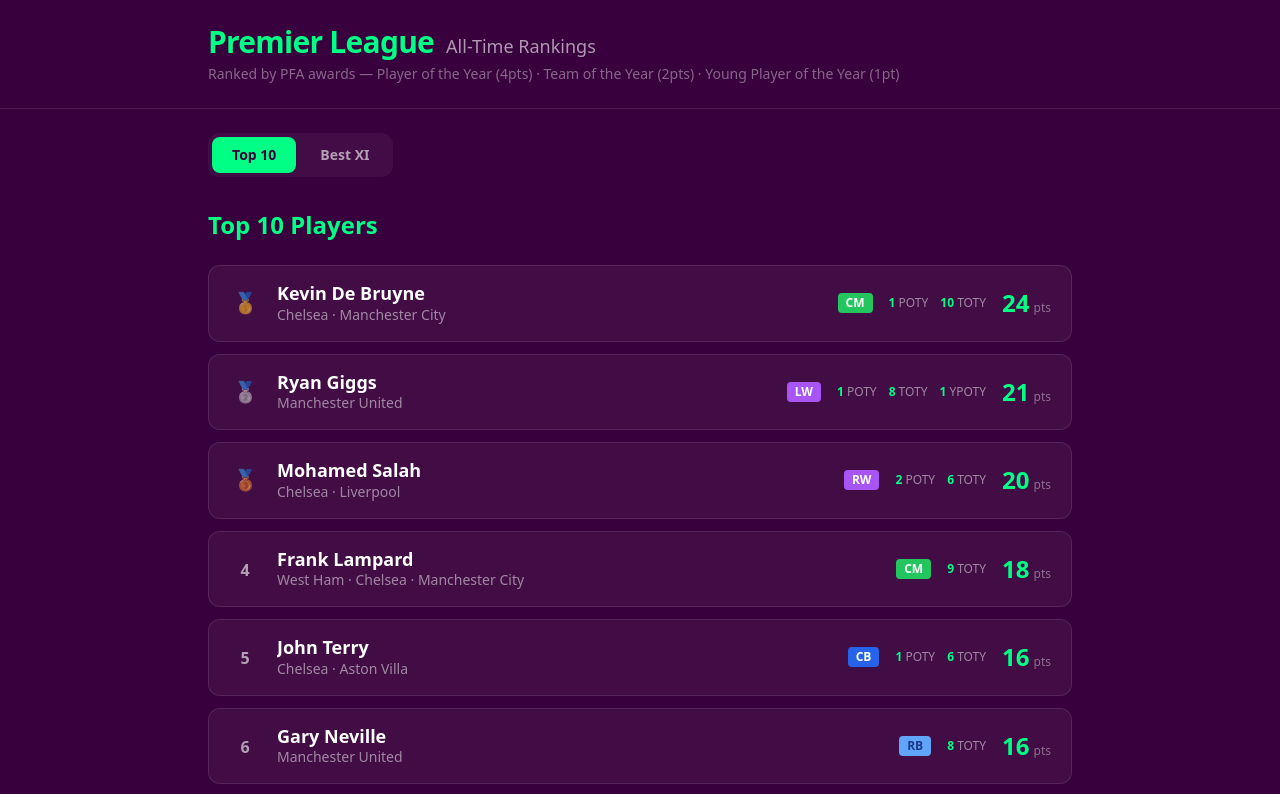
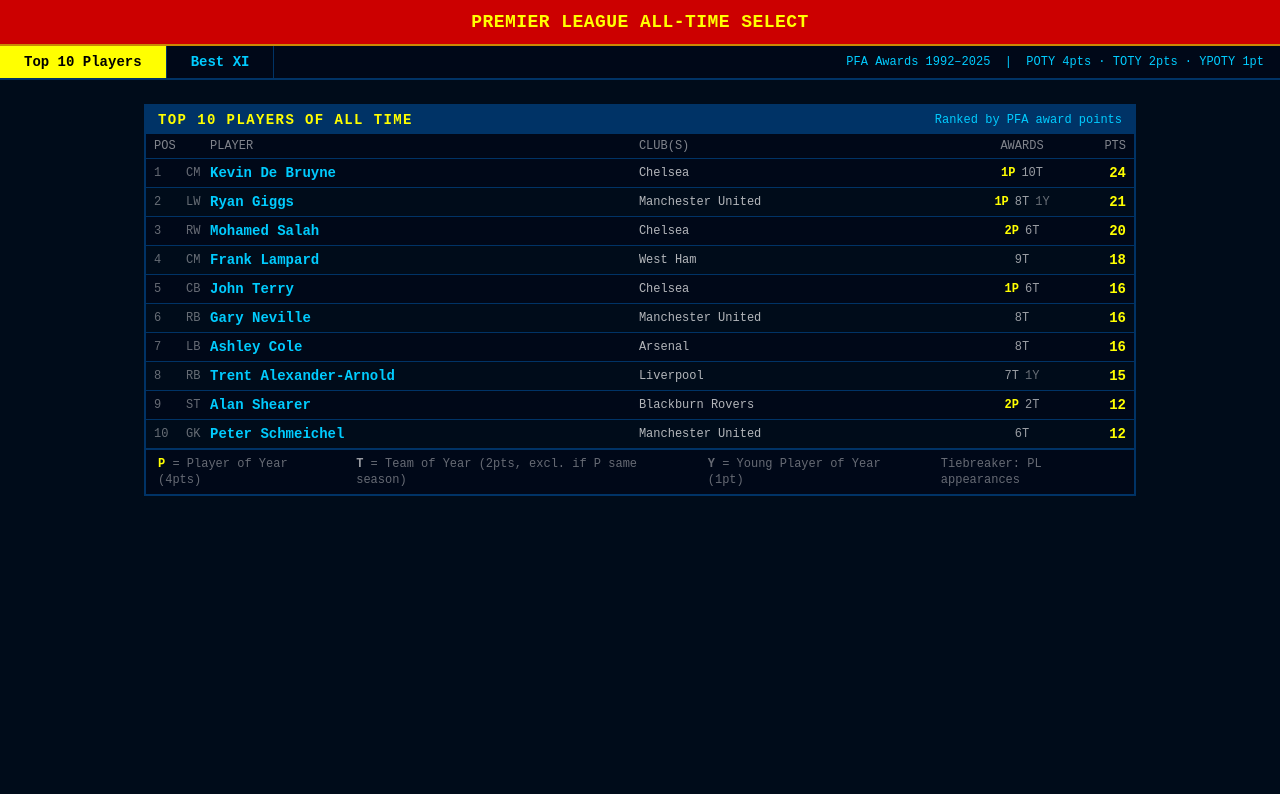
Before and after one commit to ralphcollett/best-of-prem, a React (Vite) app: page / in a window 1280 px wide. Shown: the top 794 px of the page. Built offline with nearby package versions, Linux system fonts and the light colour scheme.

Commit message:
Retro style.

```diff
--- a/src/App.tsx
+++ b/src/App.tsx
@@ -16,52 +16,42 @@
   const xi = useMemo(() => selectBestXI(ranked, formation), [ranked, formation]);
 
   return (
-    <div className="min-h-screen bg-pl-purple text-white">
-      {/* Header */}
-      <header className="border-b border-white/10">
-        <div className="max-w-4xl mx-auto px-4 py-6">
-          <div className="flex items-baseline gap-3">
-            <span className="text-pl-green text-3xl font-black tracking-tight">Premier League</span>
-            <span className="text-white/60 text-lg">All-Time Rankings</span>
+    <div className="min-h-screen bg-cm-bg font-mono text-white">
+      {/* Title bar */}
+      <div className="bg-cm-red border-b-2 border-yellow-600 px-4 py-2">
+        <h1 className="text-cm-yellow font-bold text-lg uppercase tracking-wide text-center">
+          Premier League All-Time Select
+        </h1>
       </div>
-          <p className="text-white/40 text-sm mt-1">
-            Ranked by PFA awards — Player of the Year (4pts) · Team of the Year (2pts) · Young Player of the Year (1pt)
-          </p>
-        </div>
-      </header>
 
-      {/* Tabs */}
-      <div className="max-w-4xl mx-auto px-4 mt-6">
-        <div className="flex gap-1 bg-white/5 rounded-xl p-1 w-fit">
-          {(['leaderboard', 'xi'] as Tab[]).map((t) => (
+      {/* Tab bar */}
+      <div className="bg-cm-panel border-b-2 border-cm-border flex">
+        {([['leaderboard', 'Top 10 Players'], ['xi', 'Best XI']] as [Tab, string][]).map(([t, label]) => (
           <button
             key={t}
             onClick={() => setTab(t)}
-              className={`px-5 py-2 rounded-lg text-sm font-semibold transition-all ${
+            className={`px-6 py-1.5 text-sm font-bold border-r border-cm-border transition-none ${
               tab === t
-                  ? 'bg-pl-green text-pl-purple shadow'
-                  : 'text-white/60 hover:text-white'
+                ? 'bg-cm-yellow text-black'
+                : 'text-cm-cyan hover:bg-cm-border'
             }`}
           >
-              {t === 'leaderboard' ? 'Top 10' : 'Best XI'}
+            {label}
           </button>
         ))}
+        <div className="flex-1 flex items-center justify-end px-4">
+          <span className="text-cm-cyan text-xs">PFA Awards 1992–2025 &nbsp;|&nbsp; POTY 4pts · TOTY 2pts · YPOTY 1pt</span>
         </div>
       </div>
 
       {/* Content */}
-      <main className="max-w-4xl mx-auto px-4 py-8">
+      <main className="max-w-5xl mx-auto px-4 py-6">
         {tab === 'leaderboard' ? (
           <Leaderboard ranked={ranked} />
         ) : (
           <BestXI xi={xi} formation={formation} onFormationChange={setFormation} />
         )}
       </main>
-
-      <footer className="max-w-4xl mx-auto px-4 pb-8 text-white/20 text-xs">
-        Awards data: PFA Players' Player of the Year, PFA Team of the Year, PFA Young Player of the Year (1992–2024).
-        TOTY points not awarded in seasons where the player also won POTY.
-      </footer>
     </div>
   );
 }
--- a/src/components/Leaderboard.tsx
+++ b/src/components/Leaderboard.tsx
@@ -4,86 +4,70 @@
   ranked: PlayerScore[];
 }
 
-const POSITION_COLOURS: Record<string, string> = {
-  GK:  'bg-yellow-400 text-yellow-900',
-  RB:  'bg-blue-400 text-blue-900',
-  CB:  'bg-blue-600 text-white',
-  LB:  'bg-blue-400 text-blue-900',
-  CDM: 'bg-green-600 text-white',
-  CM:  'bg-green-500 text-white',
-  CAM: 'bg-green-400 text-green-900',
-  RW:  'bg-purple-500 text-white',
-  LW:  'bg-purple-500 text-white',
-  ST:  'bg-red-500 text-white',
-  SS:  'bg-red-400 text-white',
-};
-
-const MEDAL: Record<number, string> = { 0: '🥇', 1: '🥈', 2: '🥉' };
-
 export function Leaderboard({ ranked }: Props) {
   const top10 = ranked.slice(0, 10);
 
   return (
-    <div>
-      <h2 className="text-2xl font-bold text-pl-green mb-6">Top 10 Players</h2>
-      <div className="space-y-3">
+    <div className="border-2 border-cm-border">
+      {/* Panel header */}
+      <div className="bg-cm-border px-3 py-1 flex items-center justify-between">
+        <span className="text-cm-yellow font-bold text-sm uppercase tracking-widest">Top 10 Players of All Time</span>
+        <span className="text-cm-cyan text-xs">Ranked by PFA award points</span>
+      </div>
+
+      {/* Column headings */}
+      <div className="grid grid-cols-[2rem_1.5rem_1fr_0.8fr_5rem_4rem] bg-cm-panel border-b border-cm-border px-2 py-1 text-xs text-white/50 uppercase">
+        <span>Pos</span>
+        <span></span>
+        <span>Player</span>
+        <span>Club(s)</span>
+        <span className="text-center">Awards</span>
+        <span className="text-right">Pts</span>
+      </div>
+
       {top10.map((ps, i) => (
         <div
           key={ps.player.id}
-            className="flex items-center gap-4 bg-white/5 hover:bg-white/10 transition-colors rounded-xl px-5 py-4 border border-white/10"
+          className={`grid grid-cols-[2rem_1.5rem_1fr_0.8fr_5rem_4rem] px-2 py-1 text-sm border-b border-cm-border items-center ${
+            i % 2 === 0 ? 'bg-cm-panel' : 'bg-cm-bg'
+          } hover:bg-cm-border transition-none`}
         >
           {/* Rank */}
-            <div className="w-8 text-center text-xl font-bold text-white/60 shrink-0">
-              {MEDAL[i] ?? <span className="text-base">{i + 1}</span>}
-            </div>
-
-            {/* Name + clubs */}
-            <div className="flex-1 min-w-0">
-              <p className="font-bold text-white text-lg leading-tight truncate">{ps.player.name}</p>
-              <p className="text-white/50 text-sm truncate">{ps.player.clubs.join(' · ')}</p>
-            </div>
+          <span className="text-white/40 text-xs">{i + 1}</span>
 
           {/* Position badge */}
-            <span
-              className={`hidden sm:inline-block text-xs font-bold px-2 py-0.5 rounded shrink-0 ${POSITION_COLOURS[ps.player.position] ?? 'bg-gray-600 text-white'}`}
-            >
-              {ps.player.position}
-            </span>
+          <span className="text-xs text-white/40">{ps.player.position}</span>
+
+          {/* Name */}
+          <span className="text-cm-cyan font-bold truncate pr-2">{ps.player.name}</span>
+
+          {/* Clubs */}
+          <span className="text-white/70 text-xs truncate pr-2">{ps.player.clubs[0]}</span>
 
           {/* Breakdown */}
-            <div className="hidden md:flex gap-3 text-xs text-white/50 shrink-0">
+          <div className="flex gap-1.5 text-xs justify-center">
             {ps.breakdown.potyCount > 0 && (
-                <span title="Player of the Year">
-                  <span className="text-pl-green font-semibold">{ps.breakdown.potyCount}</span> POTY
-                </span>
+              <span className="text-cm-yellow font-bold">{ps.breakdown.potyCount}P</span>
             )}
             {ps.breakdown.totyCount > 0 && (
-                <span title="Team of the Year">
-                  <span className="text-pl-green font-semibold">{ps.breakdown.totyCount}</span> TOTY
-                </span>
+              <span className="text-white/60">{ps.breakdown.totyCount}T</span>
             )}
             {ps.breakdown.ypotyCount > 0 && (
-                <span title="Young Player of the Year">
-                  <span className="text-pl-green font-semibold">{ps.breakdown.ypotyCount}</span> YPOTY
-                </span>
+              <span className="text-white/40">{ps.breakdown.ypotyCount}Y</span>
             )}
           </div>
 
           {/* Score */}
-            <div className="shrink-0 text-right">
-              <span className="text-2xl font-black text-pl-green">{ps.score}</span>
-              <span className="text-white/40 text-xs ml-1">pts</span>
-            </div>
+          <span className="text-cm-yellow font-bold text-right">{ps.score}</span>
         </div>
       ))}
-      </div>
 
-      {/* Points key */}
-      <div className="mt-6 flex flex-wrap gap-4 text-xs text-white/40">
-        <span><span className="text-pl-green font-bold">4 pts</span> — Player of the Year</span>
-        <span><span className="text-pl-green font-bold">2 pts</span> — Team of the Year (excl. if POTY same season)</span>
-        <span><span className="text-pl-green font-bold">1 pt</span> — Young Player of the Year</span>
-        <span>Tiebreaker: PL appearances</span>
+      {/* Key */}
+      <div className="bg-cm-panel border-t border-cm-border px-3 py-1.5 flex gap-6 text-xs text-white/40">
+        <span><span className="text-cm-yellow font-bold">P</span> = Player of Year (4pts)</span>
+        <span><span className="text-white/60 font-bold">T</span> = Team of Year (2pts, excl. if P same season)</span>
+        <span><span className="text-white/40 font-bold">Y</span> = Young Player of Year (1pt)</span>
+        <span className="ml-auto">Tiebreaker: PL appearances</span>
       </div>
     </div>
   );
--- a/tailwind.config.js
+++ b/tailwind.config.js
@@ -4,9 +4,17 @@
   theme: {
     extend: {
       colors: {
-        'pl-purple': '#38003c',
-        'pl-green': '#00ff85',
-        'pl-white': '#ffffff',
+        'cm-bg':     '#000c1a',
+        'cm-panel':  '#000818',
+        'cm-border': '#003366',
+        'cm-yellow': '#ffff00',
+        'cm-cyan':   '#00ccff',
+        'cm-red':    '#cc0000',
+        'cm-green':  '#006400',
+        'cm-pitch':  '#007a00',
+      },
+      fontFamily: {
+        mono: ['"Courier New"', 'Courier', 'monospace'],
       },
     },
   },
```
Also changed, not shown: src/components/BestXI.tsx (+80 -42 lines). Lines whose indentation alone changed are shown as unchanged.
